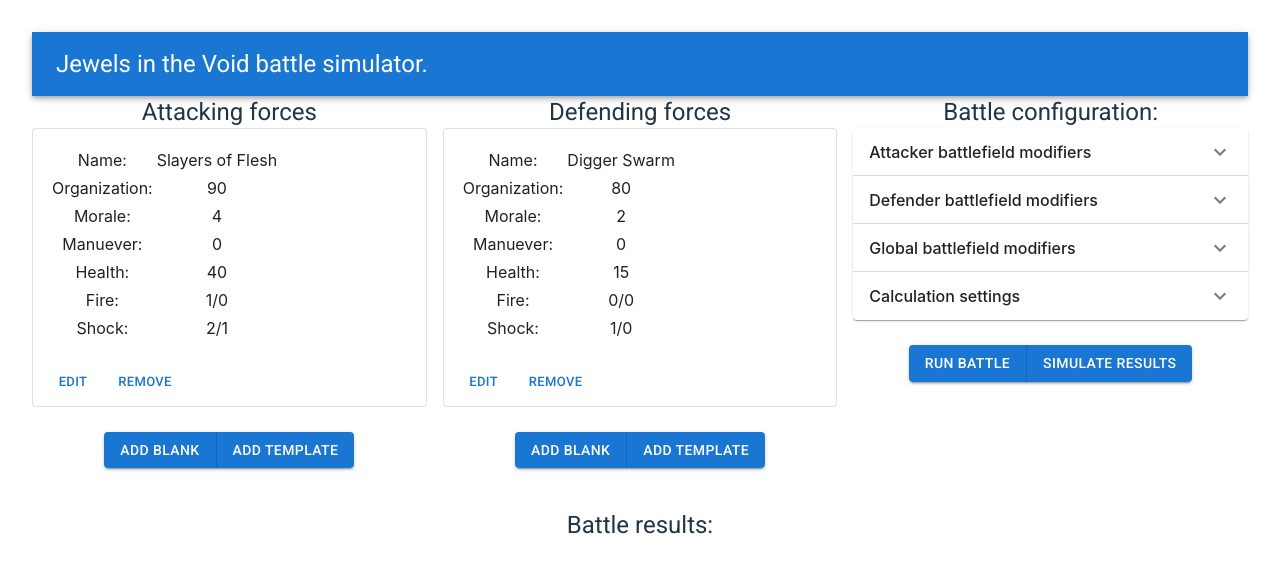
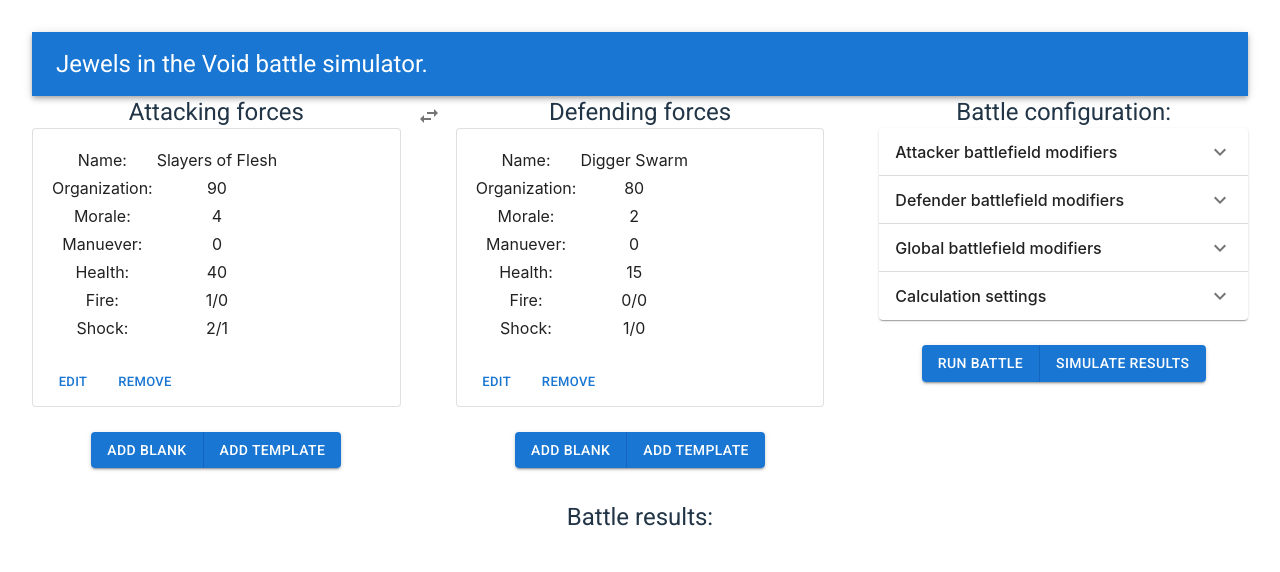
Before and after one commit to JurijsRafalskis/jewels-in-the-void-battle-calculator, a React (Vite) app: page / in a window 1280 px wide. Shown: the top 572 px of the page. Built offline with nearby package versions, Linux system fonts and the light colour scheme.

Commit message:
Swap armies button.

```diff
--- a/src/App.tsx
+++ b/src/App.tsx
@@ -2,8 +2,7 @@ import { useState } from 'react'
 import './App.css'
 import { IBattleConfiguration } from './model/BattleConfiguration'
 import { IUnit } from './model/armyComposition/Unit'
-import UnitCardList from './components/ArmyCardList';
-import { GetDefaultAttackerComposition, GetDefaultDefenderComposition, GetDefaultConfig, CreateEmptyUnit } from "./constants/InitialValues";
+import { GetDefaultAttackerComposition, GetDefaultDefenderComposition, GetDefaultConfig } from "./constants/InitialValues";
 import ConfigurationEditor from './components/ConfigurationEditor';
 import Button from '@mui/material/Button';
 import ButtonGroup from '@mui/material/ButtonGroup';
@@ -13,19 +12,22 @@ import '@fontsource/roboto/300.css';
 import '@fontsource/roboto/400.css';
 import '@fontsource/roboto/500.css';
 import '@fontsource/roboto/700.css';
-import UnitCard from './components/UnitCard';
-import { CalculateTotalArmyStats } from "./buisnessLogic/ArmyTotals";
 import Typography from '@mui/material/Typography';
 import AppBar from '@mui/material/AppBar';
 import Toolbar from '@mui/material/Toolbar';
-import AddFromTemplateModal from './components/AddFromTemplateModal';
 import FullBattleLogDisplay from './components/FullBattleLogDisplay';
 import { BattleCalculator } from './buisnessLogic/BattleCalculator';
 import { ILogInstance, LogInstance } from './buisnessLogic/BattleLogs/GenericLogInstance';
 import { MultiSimulationLog } from './buisnessLogic/BattleLogs/LogInstances';
-import { Backdrop, CircularProgress } from '@mui/material';
+import { Backdrop, CircularProgress, createTheme, IconButton, Tooltip, useMediaQuery } from '@mui/material';
 import { IArmy } from './model/armyComposition/Army';
+import SwapHorizIcon from '@mui/icons-material/SwapHoriz';
+import SwapVertIcon from '@mui/icons-material/SwapVert';
 import { FullArmyCard } from './components/FullArmyEditor';
+
+const defaultTheme = createTheme({
+  //here you set palette, typography ect...
+})
 
 function App() {
   const [calculatorConfiguration, setConfiguration] = useState<IBattleConfiguration>(GetDefaultConfig());
@@ -33,30 +35,28 @@ function App() {
   const [defenderArmy, setDefenderArmy] = useState<IArmy>(GetDefaultDefenderComposition());
   const [currentLog, setCurrentLog] = useState<ILogInstance[]>([]);
   const [backdropOpened, setBackdropOpened] = useState(false);
-
-  const setArmyUnits = (army:IArmy, units:IUnit[], setter:(army:IArmy) => any) =>{
-    let newArmy = structuredClone(army);
-    newArmy.units = units;
-    setter(newArmy);
-  };
+  const isUnderSmallSized = useMediaQuery(defaultTheme.breakpoints.down("sm"));
+  const isOverMediumSized = useMediaQuery(defaultTheme.breakpoints.up("md"));
+  const isUnderLargeSized = useMediaQuery(defaultTheme.breakpoints.down("lg"));
+  const isMediumSized = isOverMediumSized && isUnderLargeSized;
 
   const runSingleSimulation = async () => {
     setBackdropOpened(true);
-    setTimeout(()=>{
+    setTimeout(() => {
       setCurrentLog([]);
       const calculator = new BattleCalculator(attackerArmy, defenderArmy, calculatorConfiguration);
       const result = calculator.execute();
       setCurrentLog(result.log);
       setBackdropOpened(false);
-    },100);
+    }, 100);
   }
 
-  const runMultiSimulation = async () =>{
+  const runMultiSimulation = async () => {
     setBackdropOpened(true);
-    setTimeout(() =>{
+    setTimeout(() => {
       setCurrentLog([]);
       const aggregatedLog = new MultiSimulationLog(calculatorConfiguration);
-      for(var i = 0; i < calculatorConfiguration.SimulatedIterationsCount; i++){
+      for (var i = 0; i < calculatorConfiguration.SimulatedIterationsCount; i++) {
         const calculator = new BattleCalculator(attackerArmy, defenderArmy, calculatorConfiguration);
         const result = calculator.execute();
         aggregatedLog.RegisterResult(result);
@@ -70,9 +70,9 @@ function App() {
   return (
     <>
       <Backdrop
-          sx={(theme) => ({ color: '#fff', zIndex: () => Math.max.apply(Math, Object.values(theme.zIndex)) + 1 })}
-          open={backdropOpened}
-        >
+        sx={(theme) => ({ color: '#fff', zIndex: () => Math.max.apply(Math, Object.values(theme.zIndex)) + 1 })}
+        open={backdropOpened}
+      >
         <CircularProgress color="inherit" />
       </Backdrop>
       <Box sx={{ flexGrow: 1 }}>
@@ -84,14 +84,30 @@ function App() {
           </Toolbar>
         </AppBar>
       </Box>
-      <Grid container spacing={2}>
-        <Grid size={{xs: 12, sm: 6, md:4}}>
-          <FullArmyCard armyTitle={"Attacking forces"} army={attackerArmy} config={calculatorConfiguration} onChange={setAttackerArmy}/>
+      <Grid container spacing={1} columns={26}>
+        <Grid size={{ xs: 26, sm: 12, md: 8 }}>
+          <FullArmyCard armyTitle={"Attacking forces"} army={attackerArmy} config={calculatorConfiguration} onChange={setAttackerArmy} />
         </Grid>
-        <Grid size={{xs: 12, sm: 6, md:4}}>
-        <FullArmyCard armyTitle={"Defending forces"} army={defenderArmy} config={calculatorConfiguration} onChange={setDefenderArmy}/>
+        <Grid size={{ xs: 26, sm: 2, md: 1 }} justifyContent="center">
+          <Tooltip title="Swap armies">
+            <IconButton
+              onClick={() => {
+                const attackerArmyTemp = attackerArmy;
+                const defenderArmyTemp = defenderArmy
+                setAttackerArmy(defenderArmyTemp);
+                setDefenderArmy(attackerArmyTemp);
+              }}>
+              {isUnderSmallSized ? <SwapVertIcon fontSize='large'></SwapVertIcon> : <SwapHorizIcon fontSize={isMediumSized ? "small" : "medium"} />}
+            </IconButton>
+          </Tooltip>
         </Grid>
-        <Grid size={{xs: 12, sm: 12, md:4}}>
+        <Grid size={{ xs: 26, sm: 12, md: 8 }}>
+          <FullArmyCard armyTitle={"Defending forces"} army={defenderArmy} config={calculatorConfiguration} onChange={setDefenderArmy} />
+        </Grid>
+        <Grid size={{ xs: 26, sm: 0, md: 1 }}>
+
+        </Grid>
+        <Grid size={{ xs: 26, sm: 26, md: 8 }}>
           <Typography variant="h5">Battle configuration:</Typography>
           <Box>
             <ConfigurationEditor config={calculatorConfiguration} onChange={setConfiguration} />
@@ -103,9 +119,9 @@ function App() {
             </ButtonGroup>
           </Box>
         </Grid>
-        <Grid size={12}>
+        <Grid size={26}>
           <Typography variant="h5">Battle results:</Typography>
-          {currentLog.length > 0 && <FullBattleLogDisplay logs={currentLog}/>}
+          {currentLog.length > 0 && <FullBattleLogDisplay logs={currentLog} />}
         </Grid>
       </Grid>
     </>
```
